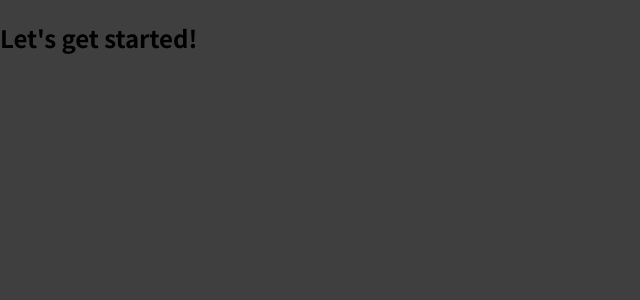
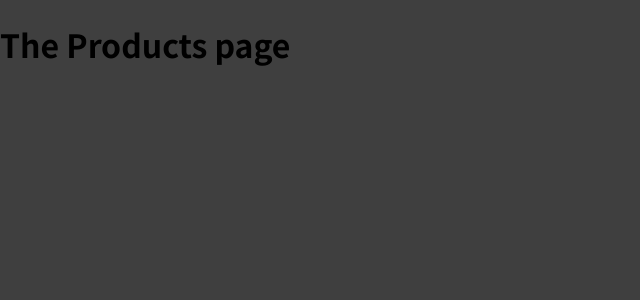
Before and after one commit to Puja0208/react-router-basic-setup, a JavaScript app: page /products in a window 1280 px wide. Shown: the top 300 px of the page, without its empty margins (0-640 px from the left). Built offline with nearby package versions, Linux system fonts and the light colour scheme.

Commit message:
feat: Define routes & their corresponding components

```diff
--- a/package.json
+++ b/package.json
@@ -8,6 +8,7 @@
     "@testing-library/user-event": "^13.5.0",
     "react": "^17.0.2",
     "react-dom": "^17.0.2",
+    "react-router-dom": "^5.3.0",
     "react-scripts": "5.0.0",
     "web-vitals": "^2.1.4"
   },
--- a/src/App.js
+++ b/src/App.js
@@ -1,7 +1,17 @@
+import { Route } from "react-router-dom";
+
+import Welcome from "./pages/Welcome";
+import Products from "./pages/Products";
+
 function App() {
   return (
     <div>
-      <h2>Let's get started!</h2>
+      <Route path="/welcome">
+        <Welcome />
+      </Route>
+      <Route path="/products">
+        <Products />
+      </Route>
     </div>
   );
 }
--- a/src/index.js
+++ b/src/index.js
@@ -1,6 +1,12 @@
-import ReactDOM from 'react-dom';
+import ReactDOM from "react-dom";
+import { BrowserRouter } from "react-router-dom";
 
-import './index.css';
-import App from './App';
+import "./index.css";
+import App from "./App";
 
-ReactDOM.render(<App />, document.getElementById('root'));
+ReactDOM.render(
+  <BrowserRouter>
+    <App />
+  </BrowserRouter>,
+  document.getElementById("root")
+);
--- /dev/null
+++ b/src/pages/Products.js
@@ -0,0 +1,5 @@
+const Products = () => {
+  return <h1>The Products page</h1>;
+};
+
+export default Products;
--- /dev/null
+++ b/src/pages/Welcome.js
@@ -0,0 +1,5 @@
+const Welcome = () => {
+  return <h1>The Welcome page</h1>;
+};
+
+export default Welcome;
```
Also changed, not shown: 1 other file (tests, documents, lock files or other folders).
